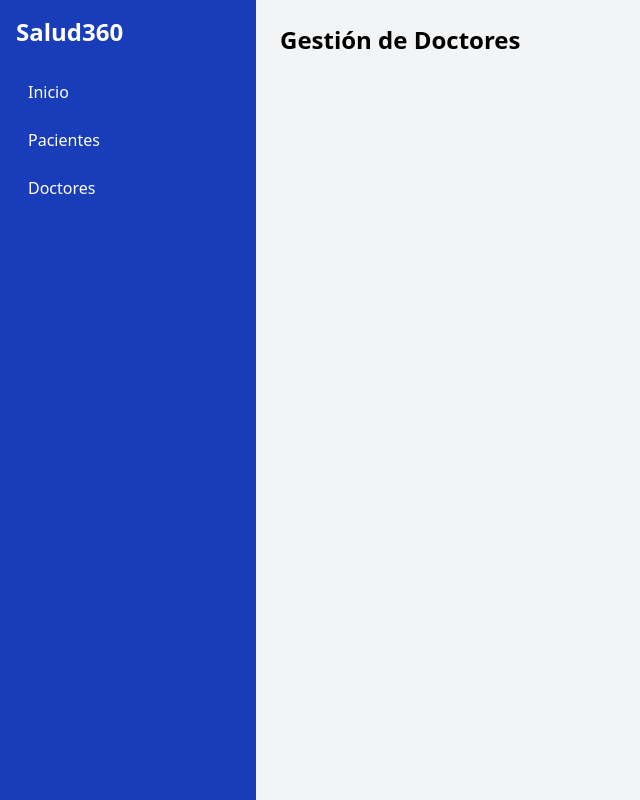
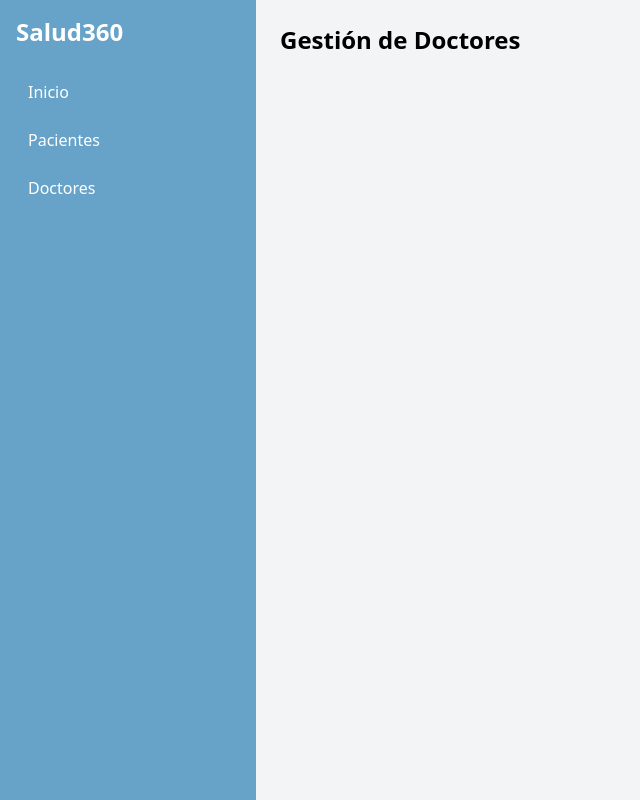
Before and after one commit to VictorAponteParedes/Salud360BackOffice, a React (Vite) app: page /doctors in a window 1280 px wide. Shown: the whole page, without its empty margins (0-640 px from the left). Built offline with nearby package versions, Linux system fonts and the light colour scheme.

Commit message:
cambia el color de fondo del sidebar a un color primario

```diff
--- a/src/layouts/DashboardLayout.tsx
+++ b/src/layouts/DashboardLayout.tsx
@@ -10,7 +10,7 @@ export default function DashboardLayout({ children }: Props) {
   return (
     <div className="flex min-h-screen">
       {/* Sidebar */}
-      <aside className="w-64 bg-blue-800 text-white flex flex-col p-4 space-y-6">
+      <aside className="w-64 bg-primary text-white flex flex-col p-4 space-y-6">
         <h2 className="text-2xl font-bold mb-6">Salud360</h2>
         <nav className="flex flex-col space-y-2">
           <Link to="/" className="hover:bg-blue-700 rounded px-3 py-2">
@@ -27,9 +27,7 @@ export default function DashboardLayout({ children }: Props) {
       </aside>
 
       {/* Main content */}
-      <main className="flex-1 bg-gray-100 p-6 overflow-y-auto">
-        {children}
-      </main>
+      <main className="flex-1 bg-gray-100 p-6 overflow-y-auto">{children}</main>
     </div>
   );
 }
```
